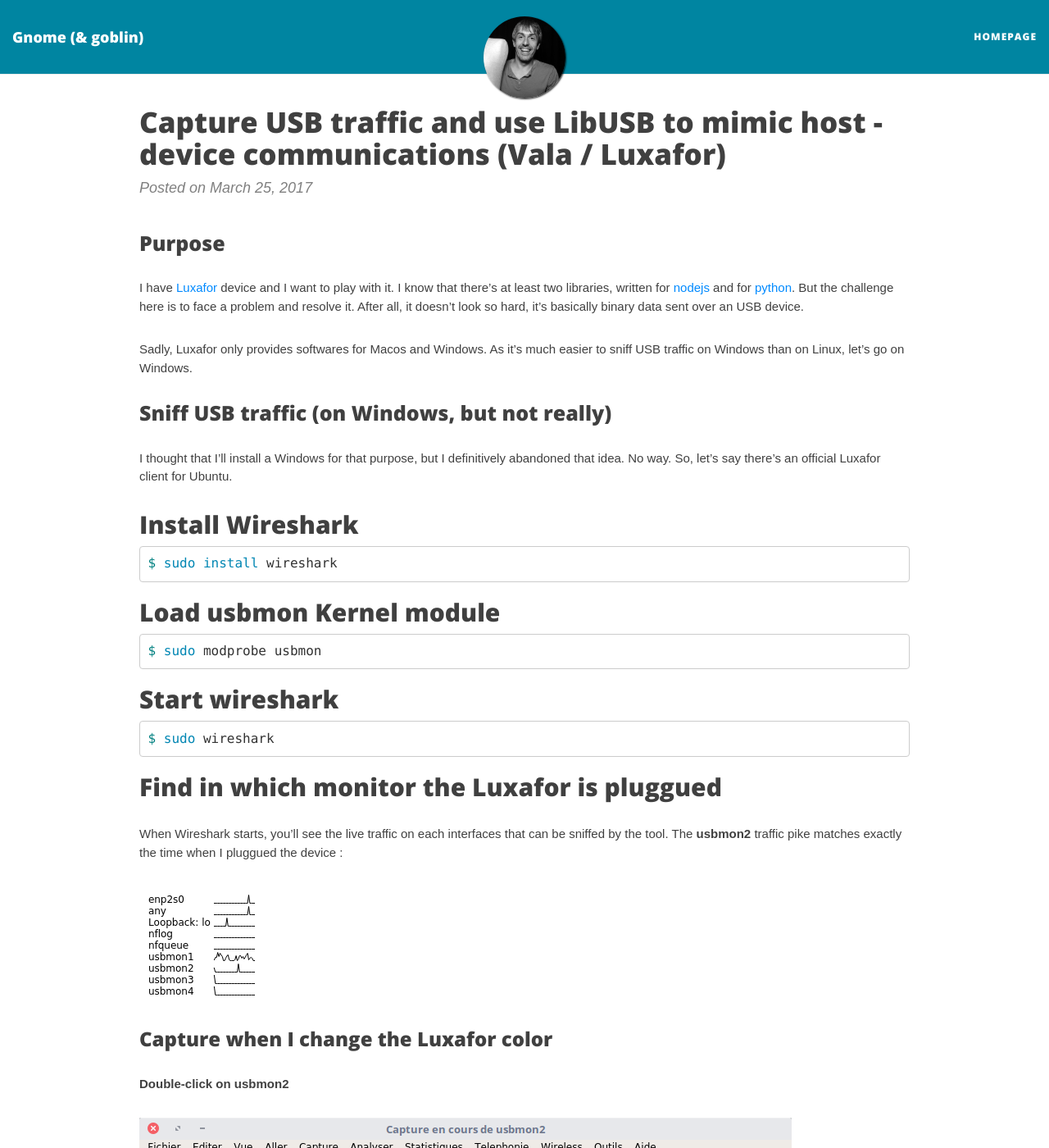
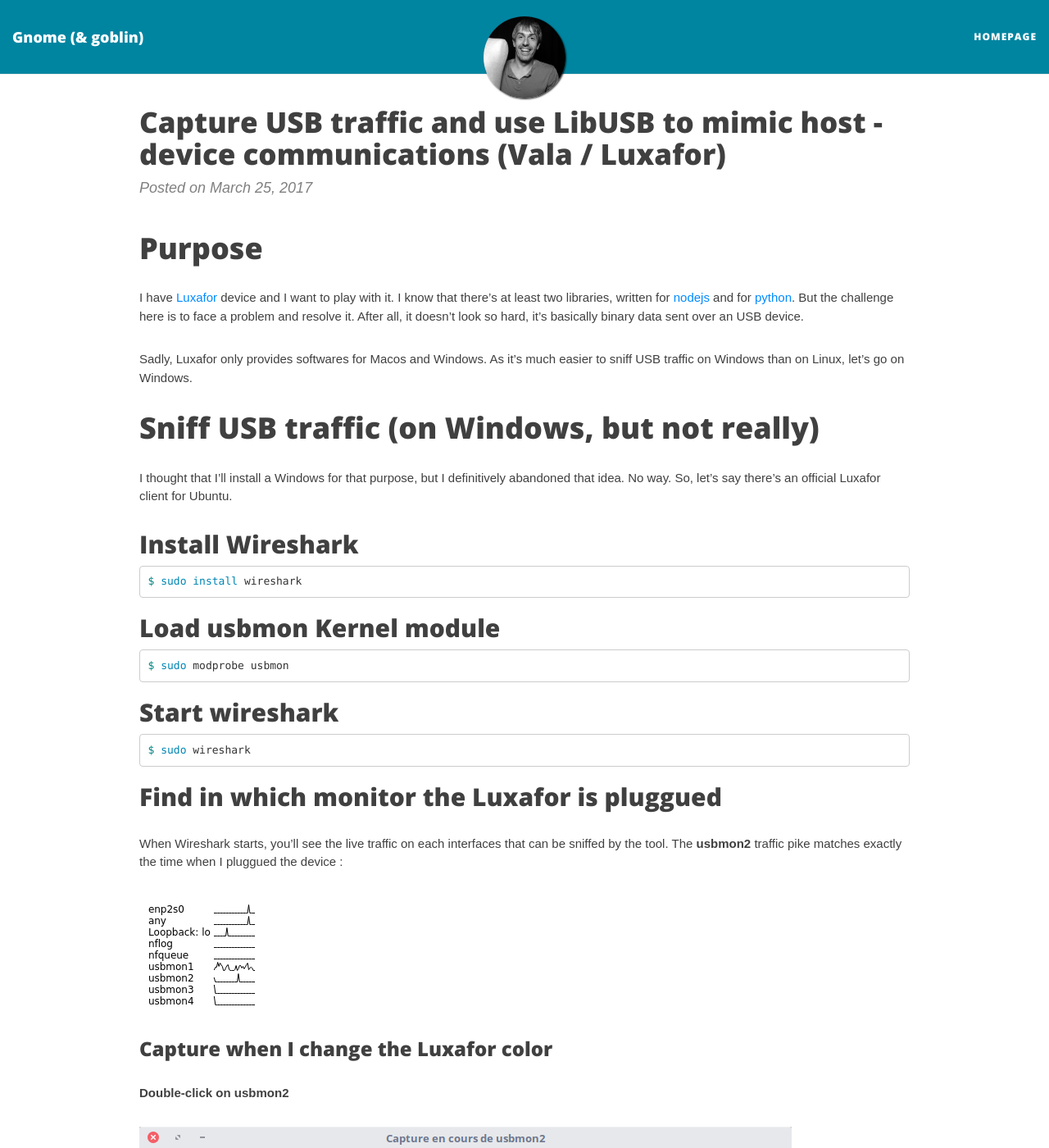
Before and after one commit to lcallarec/blog.io, a Jekyll site: the page built from _posts/2017-03-25-capture usb traffic.md, in a window 1280 px wide and 1400 px high. Shown: the whole window at 82% size. Built offline with Jekyll 4.4.1, drawn with Linux system fonts in a browser that asks for light colours; nearby versions of some CDN libraries.

Commit message:
Fix hightligh font-size

```diff
--- a/css/main.css
+++ b/css/main.css
@@ -575,6 +575,11 @@
   margin-bottom: 0;
 }
 
+# Custom
 .blog-post h1 {
   font-size: 25px;
 }
+
+.highlight pre {
+    font-size: 13px;
+}
```
